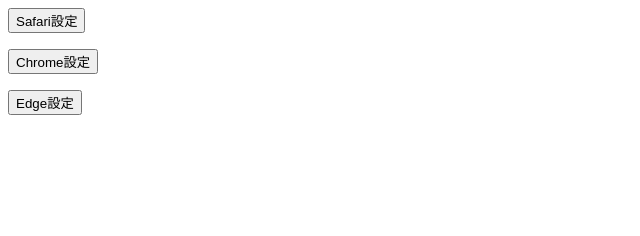
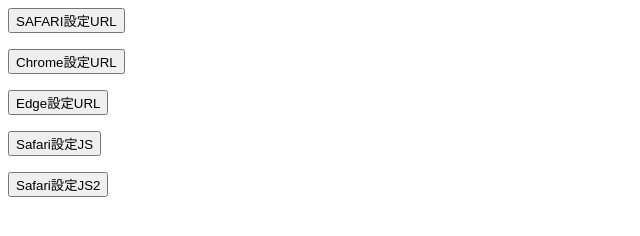
Before and after one commit to acn-thashimoto/test, a plain HTML site: page index.html in a window 1280 px wide. Shown: the whole page, without its empty margins (0-640 px from the left). Drawn offline with Linux system fonts and the light colour scheme.

Commit message:
Update index.html

```diff
--- a/index.html
+++ b/index.html
@@ -1,5 +1,8 @@
 <html>
-<p><button onClick="window.location.href = 'App-prefs://prefs:root=SAFARI';">Safari設定</button></p>
-<p><a href = 'prefs:root=CHROME'><button>Chrome設定</button></a></p>
-<p><a href = 'prefs:root=EDGE'><button>Edge設定</button></a></p>
+<p><a href = 'prefs:root=SAFARI'><button>SAFARI設定URL</button></a></p>
+<p><a href = 'prefs:root=CHROME'><button>Chrome設定URL</button></a></p>
+<p><a href = 'prefs:root=EDGE'><button>Edge設定URL</button></a></p>
+<p><button onClick="window.location.href = 'App-prefs://prefs:root=SAFARI';">Safari設定JS</button></p>
+<p><button onClick="window.location.href = 'prefs:root=SAFARI';">Safari設定JS2</button></p>
+
 </html>
```
